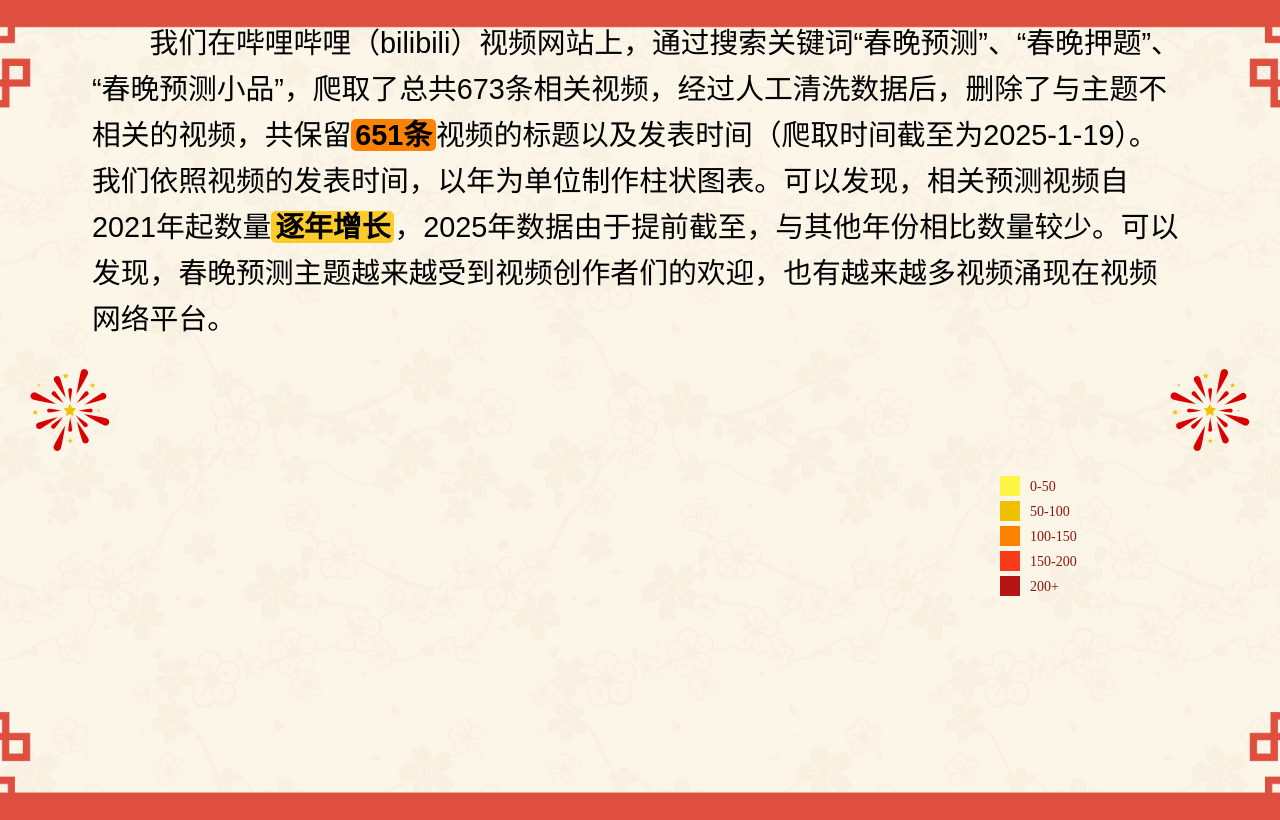
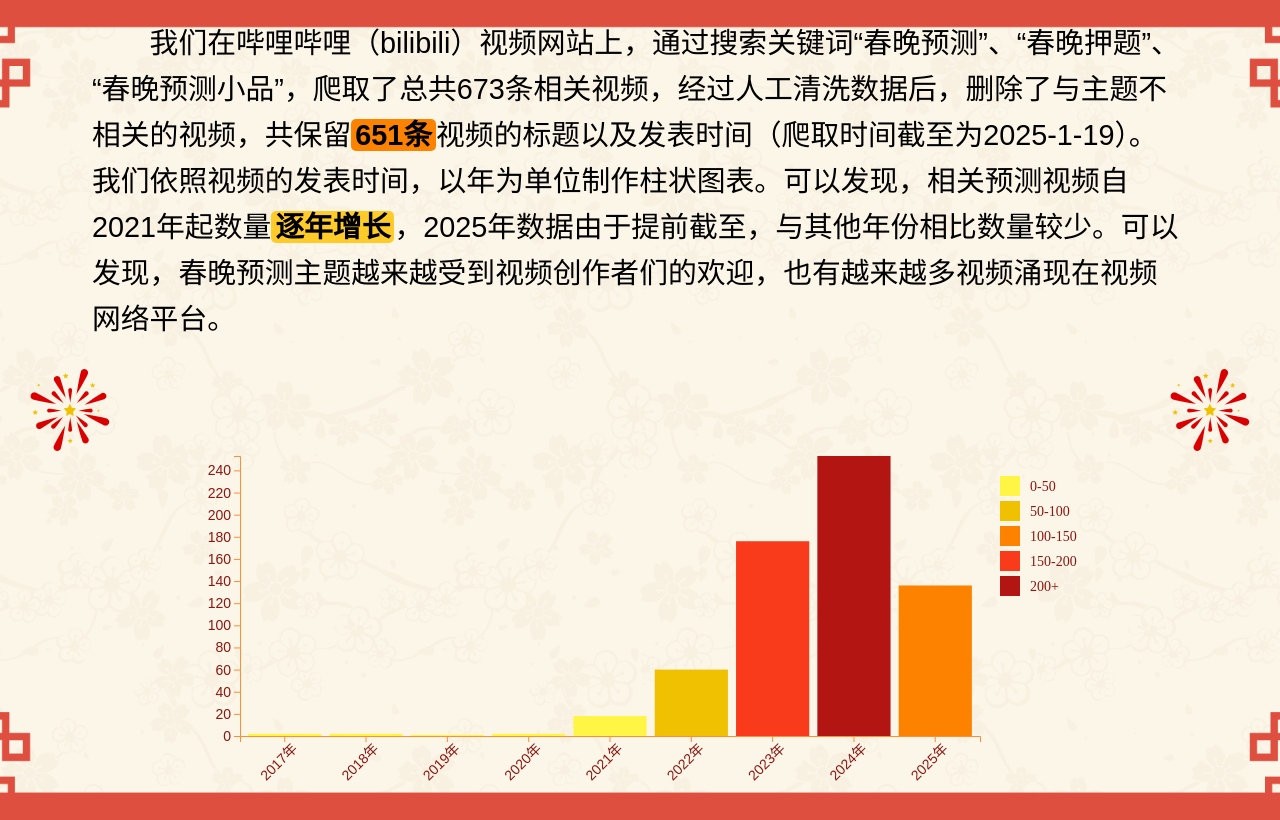
Before and after one commit to Steven47444/my-data-news, a website: page 3.html in a window 1280 px wide. Drawn offline with nearby package versions, Linux system fonts and the light colour scheme; no server answers.

Commit message:
Update 3.html

```diff
--- a/3.html
+++ b/3.html
@@ -208,7 +208,7 @@
 
 
         // 读取 CSV 文件
-        d3.csv("data/bilibili_videos_cleaned.csv").then(data => {
+        d3.csv("bilibili_videos_cleaned.csv").then(data => {
             data.forEach(d => {
                 d.Date = new Date(d.Date); // 转换为日期对象
             });
```
